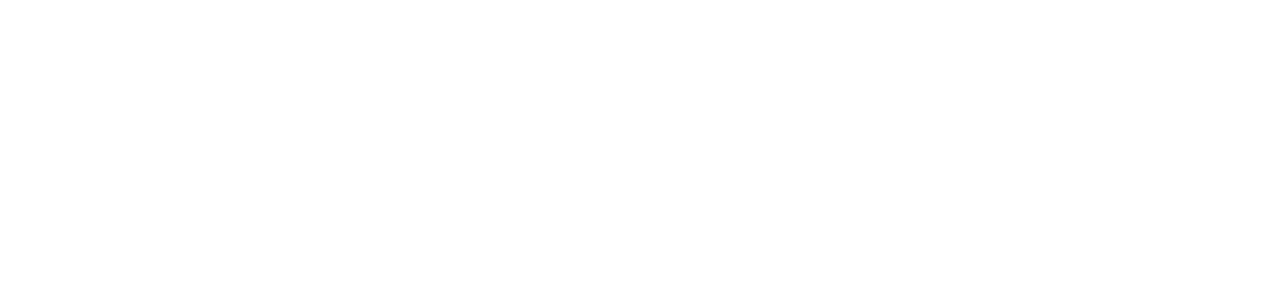
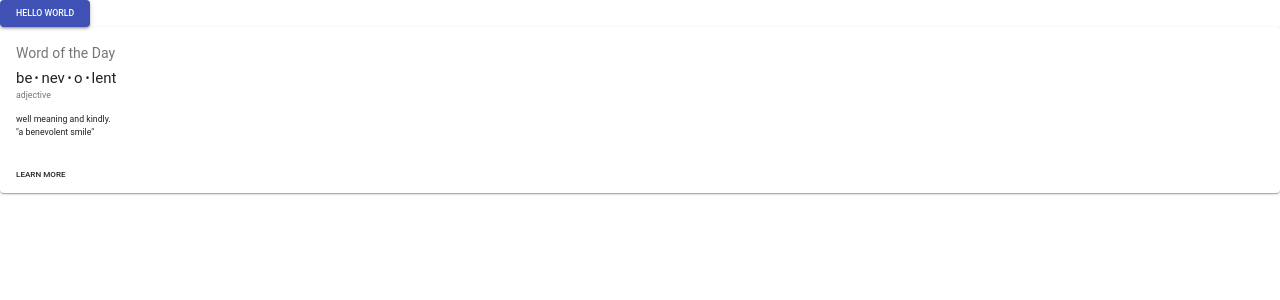
Before and after one commit to parthahuja89/kids-learn, a React (Create React App) app in the folder react-app/: page /Front in a window 1280 px wide. Shown: the top 300 px of the page. Built offline with nearby package versions, Linux system fonts and the light colour scheme.

Commit message:
material-ui

```diff
--- a/react-app/package.json
+++ b/react-app/package.json
@@ -3,6 +3,7 @@
   "version": "0.1.0",
   "private": true,
   "dependencies": {
+    "@material-ui/core": "^3.6.2",
     "react": "^16.4.2",
     "react-bootstrap": "^0.32.3",
     "react-dom": "^16.4.2",
--- a/react-app/src/App.js
+++ b/react-app/src/App.js
@@ -3,14 +3,16 @@ import { BrowserRouter as Router, Route } from "react-router-dom";
 
 import HomePage from './HomePage';
 import About from './components/about';
-import Chat from './components/Chat'
-
+import Chat from './components/Chat';
+import Front from './components/Front';
+import MainCard from './components/MainCard';
 class App extends React.Component {
   render() {
     return (
       <Router>
         <div>
         <Route exact path='/' component={HomePage}/>
+        <Route exact path='/Front' component={Front}/>
         <Route exact path='/about' component={About}/>
         <Route exact path='/chat' component = {Chat} />
         </div>
--- /dev/null
+++ b/react-app/src/components/Front.js
@@ -0,0 +1,19 @@
+import React from 'react';
+import {Button} from '@material-ui/core';
+import MainCard from './MainCard';
+class Front extends React.Component{
+
+  //temp button render
+  render(){ return (
+    <div>
+      <Button variant="contained" color="primary">
+      Hello World
+    </Button>
+
+    <MainCard />
+    </div>
+  );
+  }
+}
+
+export default Front;
--- /dev/null
+++ b/react-app/src/components/MainCard.js
@@ -0,0 +1,65 @@
+import React from 'react';
+import PropTypes from 'prop-types';
+import { withStyles } from '@material-ui/core/styles';
+import Card from '@material-ui/core/Card';
+import CardActions from '@material-ui/core/CardActions';
+import CardContent from '@material-ui/core/CardContent';
+import Button from '@material-ui/core/Button';
+import Typography from '@material-ui/core/Typography';
+
+const styles = {
+  card: {
+    minHeight: 100,
+    minWidth: 40,
+  },
+  bullet: {
+    display: 'inline-block',
+    margin: '0 2px',
+    transform: 'scale(0.8)',
+  },
+  title: {
+    fontSize: 14,
+  },
+  pos: {
+    marginBottom: 12,
+  },
+};
+
+function MainCard(props) {
+  const { classes } = props;
+  const bull = <span className={classes.bullet}>•</span>;
+
+  return (
+    <Card className={classes.card}>
+      <CardContent>
+        <Typography className={classes.title} color="textSecondary" gutterBottom>
+          Word of the Day
+        </Typography>
+        <Typography variant="h5" component="h2">
+          be
+          {bull}
+          nev
+          {bull}o{bull}
+          lent
+        </Typography>
+        <Typography className={classes.pos} color="textSecondary">
+          adjective
+        </Typography>
+        <Typography component="p">
+          well meaning and kindly.
+          <br />
+          {'"a benevolent smile"'}
+        </Typography>
+      </CardContent>
+      <CardActions>
+        <Button size="small">Learn More</Button>
+      </CardActions>
+    </Card>
+  );
+}
+
+MainCard.propTypes = {
+  classes: PropTypes.object.isRequired,
+};
+
+export default withStyles(styles)(MainCard);
```
Also changed, not shown: 2 other files (tests, documents, lock files or other folders).
